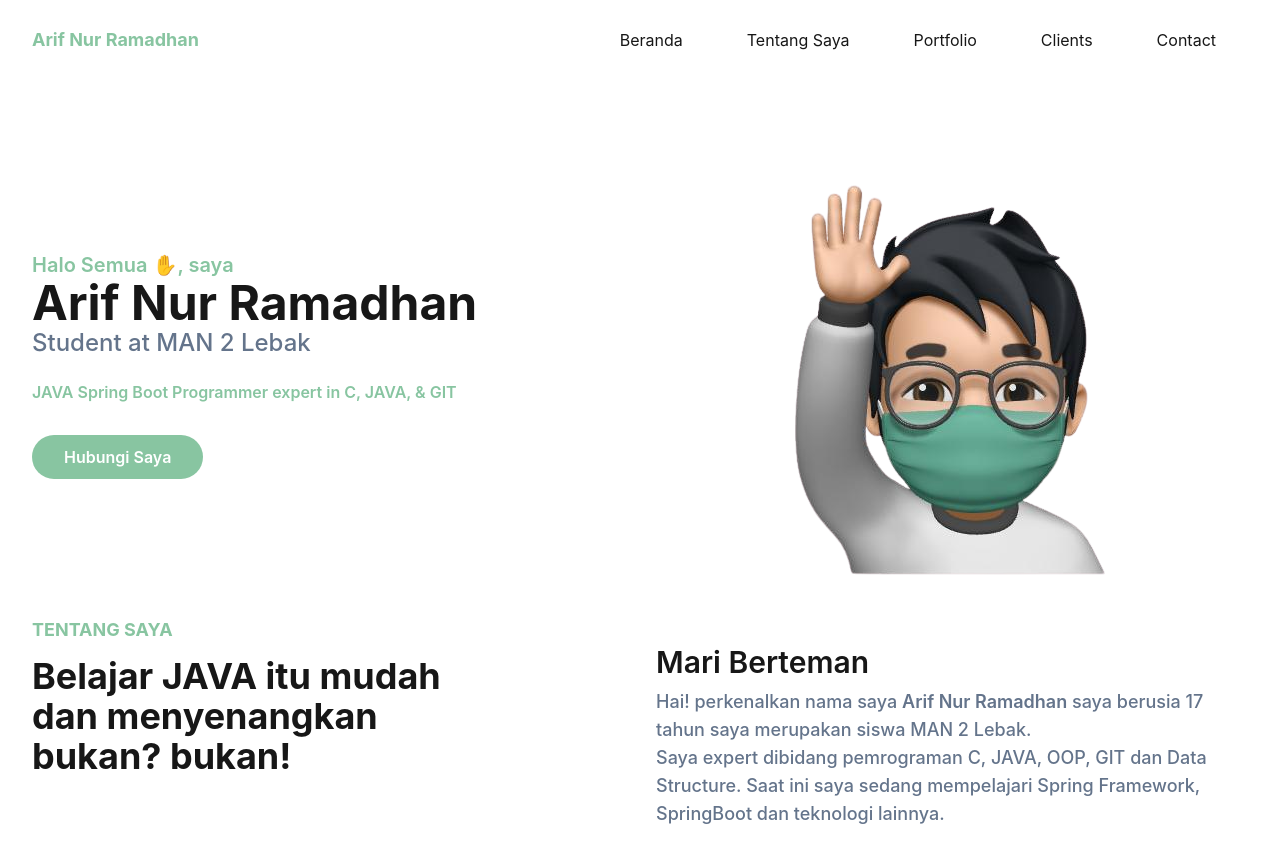
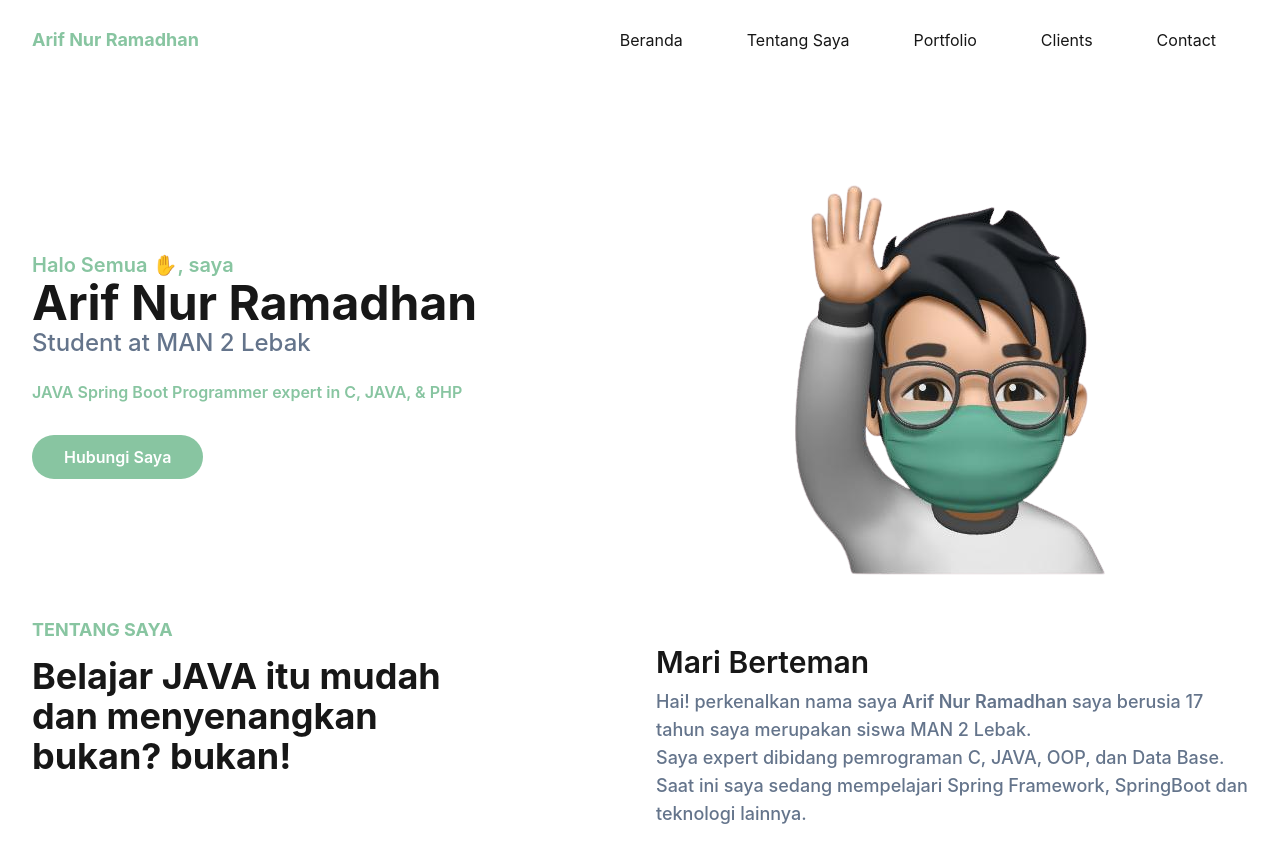
Before and after one commit to arifnrrmdn/portfolio-arifnrramdn, a website: page index.html in a window 1280 px wide. Shown: the top 849 px of the page. Drawn offline with Linux system fonts and the light colour scheme.

Commit message:
Update index.html

```diff
--- a/index.html
+++ b/index.html
@@ -65,7 +65,7 @@
               Student at MAN 2 Lebak
             </h2>
             <p class="font-semibold text-primary mb-10 leading-relaxed">
-              JAVA Spring Boot Programmer expert in C, JAVA, & GIT
+              JAVA Spring Boot Programmer expert in C, JAVA, & PHP
             </p>
 
             <a
@@ -107,7 +107,7 @@
                 Hai! perkenalkan nama saya <span class="font-semibold">Arif Nur Ramadhan</span> saya berusia 17 tahun saya merupakan siswa MAN 2 Lebak.
               </p>
             <p class="font-medium text-base text-secondary mb-6 lg:text-lg">
-              Saya expert dibidang pemrograman C, JAVA, OOP, GIT dan Data Structure.
+              Saya expert dibidang pemrograman C, JAVA, OOP, dan Data Base.
               Saat ini saya sedang mempelajari Spring Framework, SpringBoot dan teknologi lainnya.
             </p>
             <div class="flex items-center">
```
